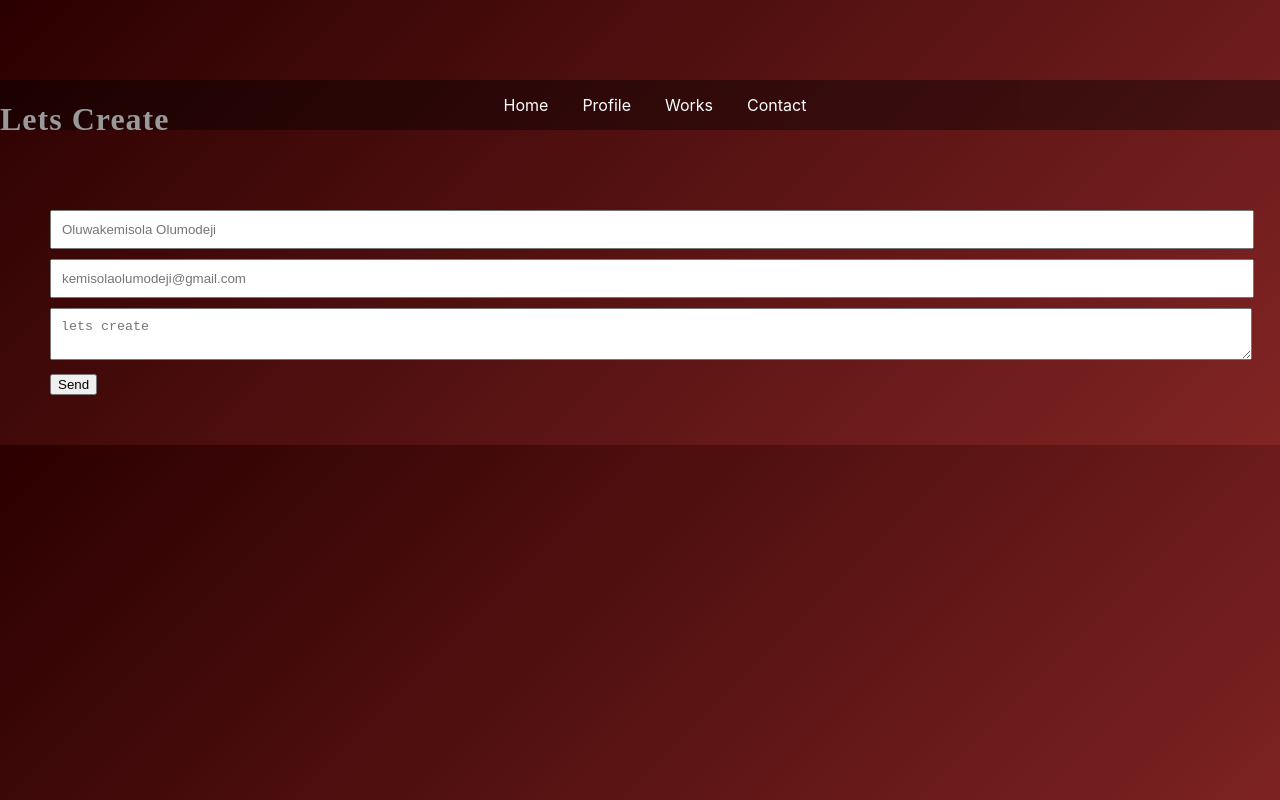
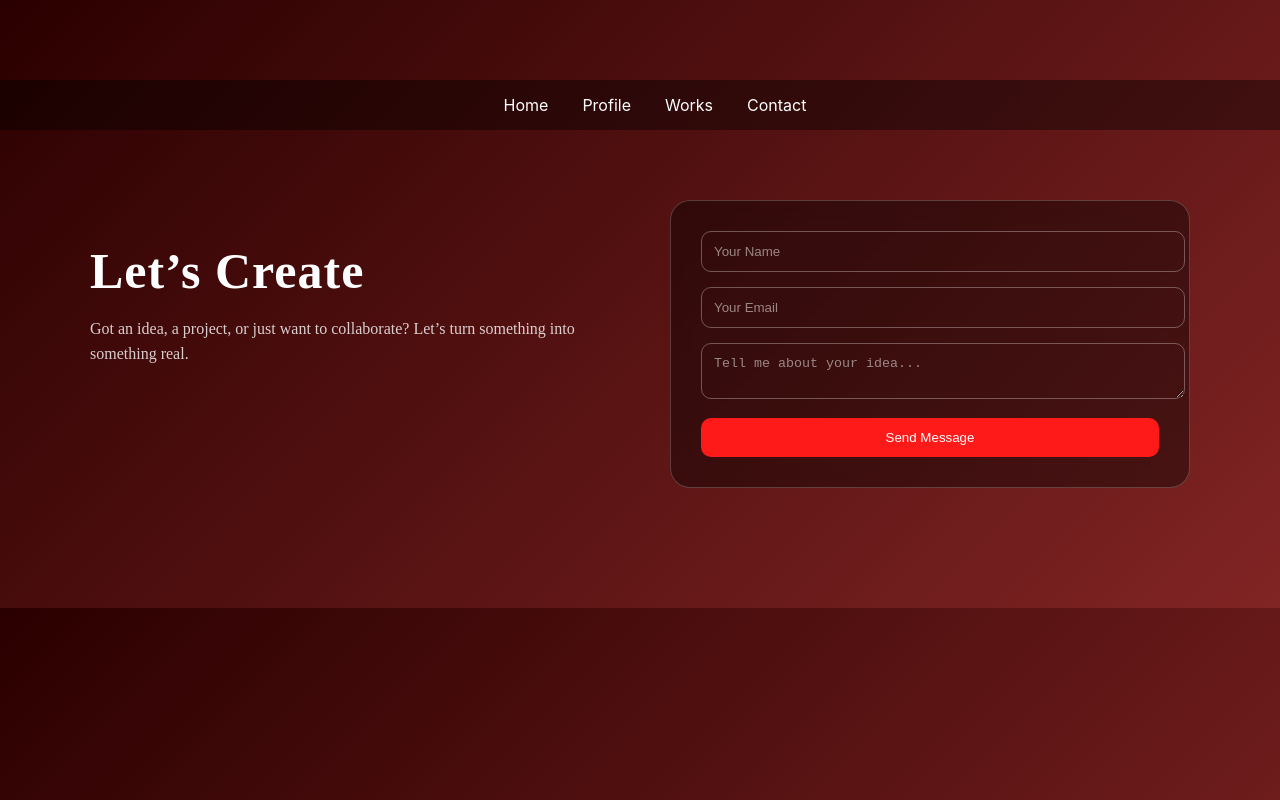
Before and after one commit to kemisolaolumodeji-beep/portfolio-website, a plain HTML site: page contact.html in a window 1280 px wide. Drawn offline with Linux system fonts and the light colour scheme.

Commit message:
Final contact page polish - final portfolio

```diff
--- a/contact.html
+++ b/contact.html
@@ -14,14 +14,26 @@
 </nav>
 
 
-<h1>Lets Create</h1>
+<section class="contact">
 
-<form class="form">
-    <input type="text" placeholder="Oluwakemisola Olumodeji"><br>
-    <input type="email" placeholder="kemisolaolumodeji@gmail.com"><br>
-    <textarea placeholder="lets create"></textarea><br>
-    <button>Send</button>
-</form>
+    <div class="contact-left">
+        <h1>Let’s Create</h1>
+        <p>
+            Got an idea, a project, or just want to collaborate?
+            Let’s turn something into something real.
+        </p>
+    </div>
+
+    <div class="contact-right">
+        <form class="form">
+            <input type="text" placeholder="Your Name">
+            <input type="email" placeholder="Your Email">
+            <textarea placeholder="Tell me about your idea..."></textarea>
+            <button>Send Message</button>
+        </form>
+    </div>
+
+</section>
 
 </body>
 </html>
--- a/style.css
+++ b/style.css
@@ -145,16 +145,67 @@ h1, h2 {
         grid-template-columns: 1fr;
     }
 }
-/* FORM */
-.form {
-    padding: 50px;
+.contact {
+    display: grid;
+    grid-template-columns: 1fr 1fr;
+    gap: 60px;
+    padding: 120px 40px;
+    max-width: 1100px;
+    margin: auto;
+}
+.contact-left h1 {
+    font-size: 50px;
+    margin-bottom: 15px;
 }
 
+.contact-left p {
+    opacity: 0.8;
+    line-height: 1.6;
+}
+.contact-right {
+    border: 1px solid rgba(255,255,255,0.2);
+    padding: 30px;
+    border-radius: 20px;
+    background: rgba(0,0,0,0.4);
+    backdrop-filter: blur(10px);
+}
+.contact-right:hover {
+    border-color: #ff1a1a;
+}
 input, textarea {
     width: 100%;
-    margin-bottom: 10px;
-    padding: 10px;
+    margin-bottom: 15px;
+    padding: 12px;
+    border: 1px solid rgba(255,255,255,0.3);
+    background: transparent;
+    color: white;
+    border-radius: 10px;
 }
+
+input::placeholder,
+textarea::placeholder {
+    color: rgba(255,255,255,0.5);
+}
+button {
+    width: 100%;
+    padding: 12px;
+    border: none;
+    background: #ff1a1a;
+    color: white;
+    border-radius: 10px;
+    cursor: pointer;
+    transition: 0.3s;
+}
+
+button:hover {
+    background: #ff4d4d;
+}
+@media (max-width: 600px) {
+    .contact {
+        grid-template-columns: 1fr;
+    }
+}
+
 
 /* RESPONSIVE */
 @media (max-width: 600px) {
```
